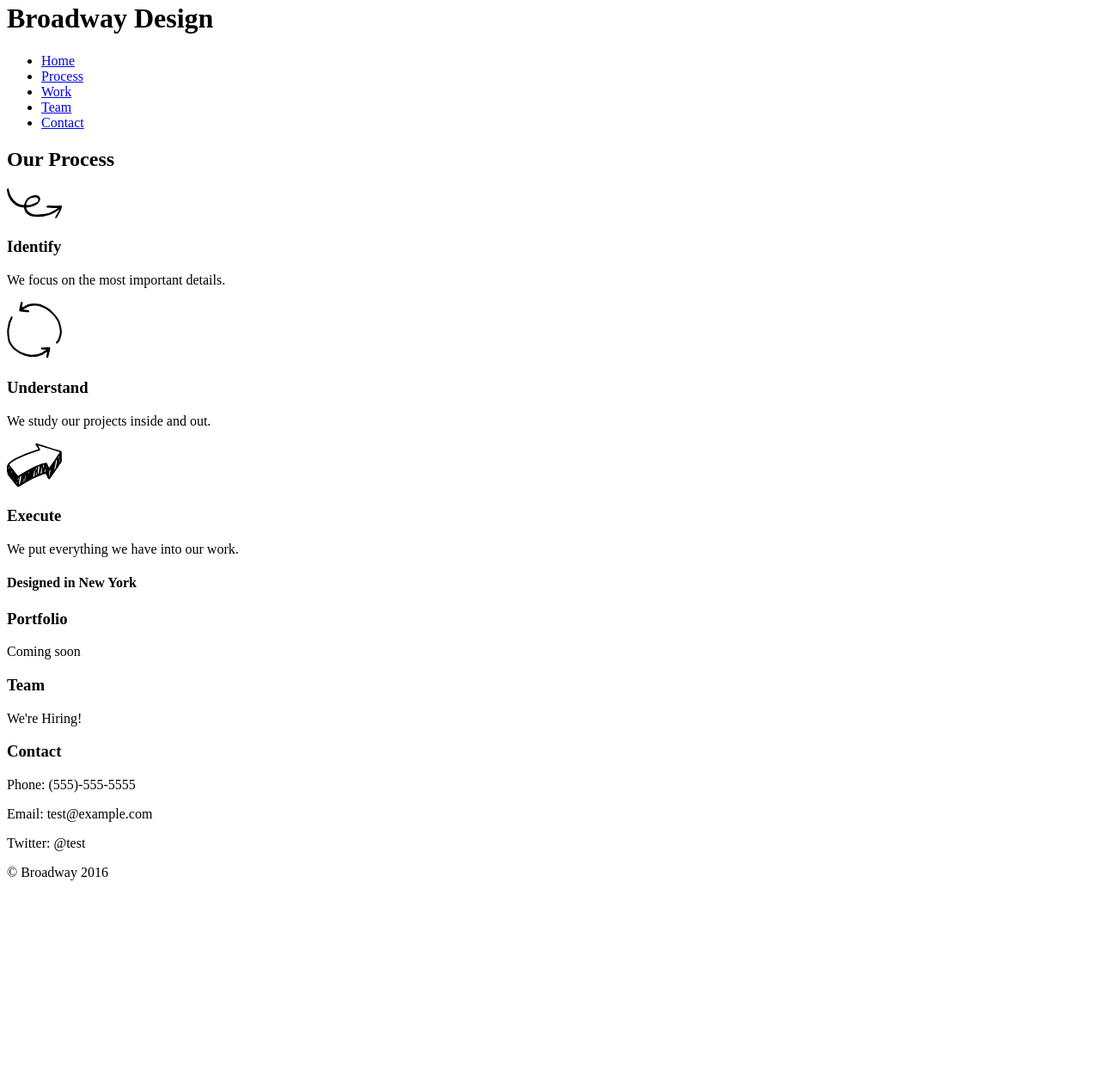
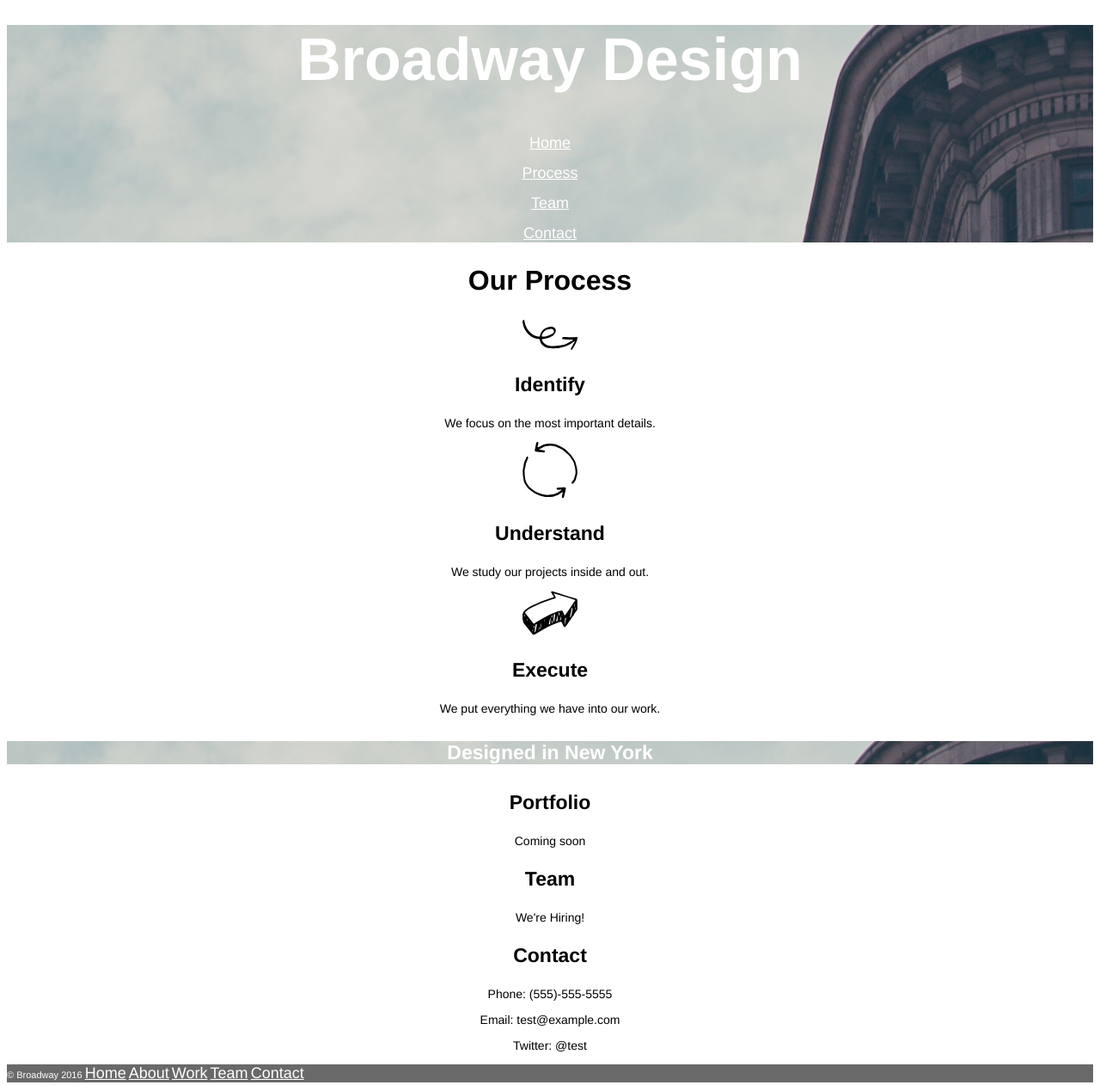
Before and after one commit to fuj50/broadway, a plain HTML site: page index.html in a window 1280 px wide. Shown: the part 18-1280 px from the top of the page at 86% size. Before the commit the page ends 1058 px from the top, so only its background shows below. Drawn offline with Linux system fonts and the light colour scheme.

Commit message:
Finalize html and css

```diff
--- a/index.html
+++ b/index.html
@@ -3,19 +3,16 @@
 <head>
     <meta charset="UTF-8">
     <title>Broadway</title>
-    <link rel="stylesheet" src="resources/css/style.css" type="text/css">
+    <link rel="stylesheet" href="resources/css/style.css" type="text/css">
 </head>
 <body>
     <div class="heading">
         <h1>Broadway Design</h1>
         <nav>
-            <ul>
-                <li><a href="#">Home</a></li>
-                <li><a href="#">Process</a></li>
-                <li><a href="#">Work</a></li>
-                <li><a href="#">Team</a></li>
-                <li><a href="#">Contact</a></li>
-            </ul>
+            <p><a href="#">Home</a></p>
+            <p><a href="#">Process</a></p>
+            <p><a href="#">Team</a></p>
+            <p><a href="#">Contact</a></p>
         </nav>
     </div>
     <div class="process">
@@ -54,7 +51,7 @@
         </div>
     </div>
     <footer>
-        <p>&copy; Broadway 2016</p>
+        <p>&copy; Broadway 2016 <a href="#">Home</a> <a href="#">About</a> <a href="#">Work</a> <a href="#">Team</a> <a href="#">Contact</a></p>
     </footer>
 </body>
 </html>
--- a/resources/css/style.css
+++ b/resources/css/style.css
@@ -0,0 +1,56 @@
+body {
+    text-align: center;
+    font-family: Helvetica;
+}
+
+.heading {
+    background-image: url("../../resources/images/the-flatiron-building.png");
+}
+
+h1,
+h2,
+h3,
+h4 {
+    font-weight: bold;
+}
+
+h1,
+h4,
+a,
+footer {
+    color: white;
+}
+
+h1 {
+    font-size: 70px;
+}
+
+h2 {
+    font-size: 32px;
+}
+
+h3,
+h4 {
+    font-size: 23px;
+}
+
+p {
+    font-size: 14px;
+}
+
+a {
+    font-size: 18px;
+}
+
+h4 {
+    background-image: url("../../resources/images/the-flatiron-building.png");
+}
+
+footer {
+    background-color: dimgray;
+    text-align: left;
+}
+
+footer p {
+    font-size: 11px;
+}
```
